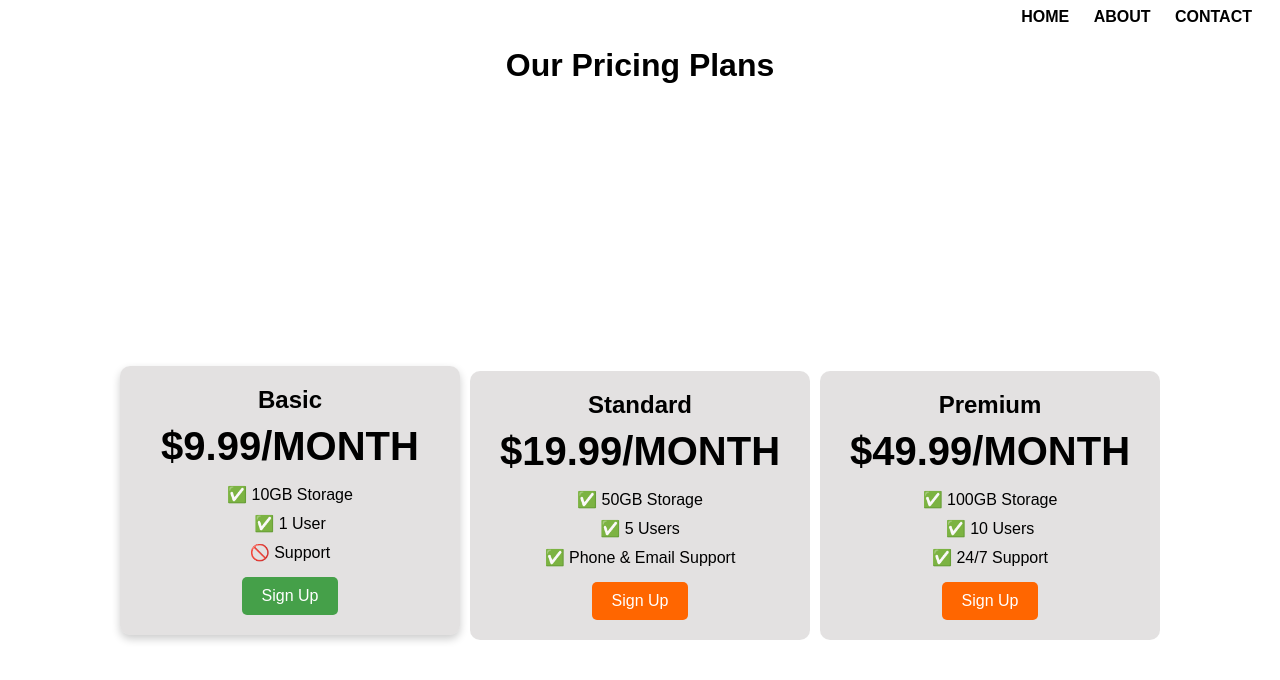
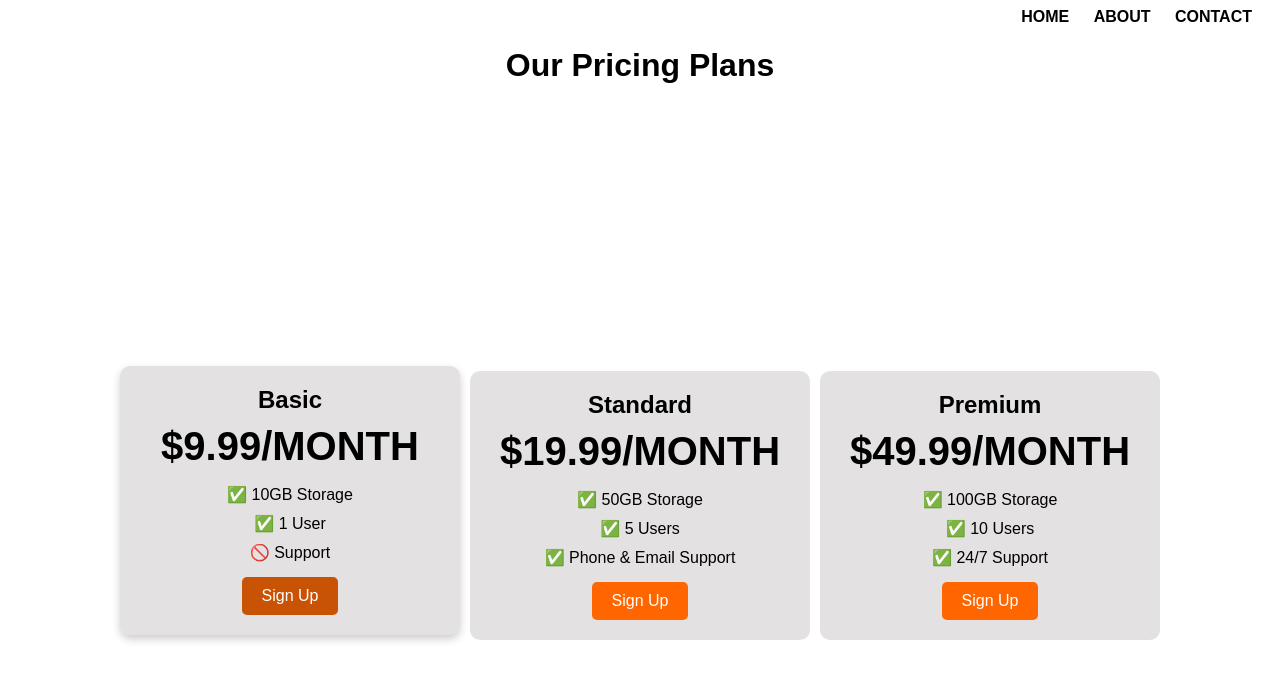
Before and after one commit to Figo0410/Pricing-table, a plain HTML site: page index.html in a window 1280 px wide. In both pictures the pointer is over the button 289 px from the left and 601 px from the top of the page. Drawn offline with Linux system fonts and the light colour scheme; a web font is replaced by a local one.

Commit message:
Update index.html

```diff
--- a/index.html
+++ b/index.html
@@ -102,7 +102,8 @@
       }
 
       .plan-button:hover {
-        background-color: #45a049;
+        background-color: #c95305;
+        transition: all ease 0.3s;
       }
 
 
```
